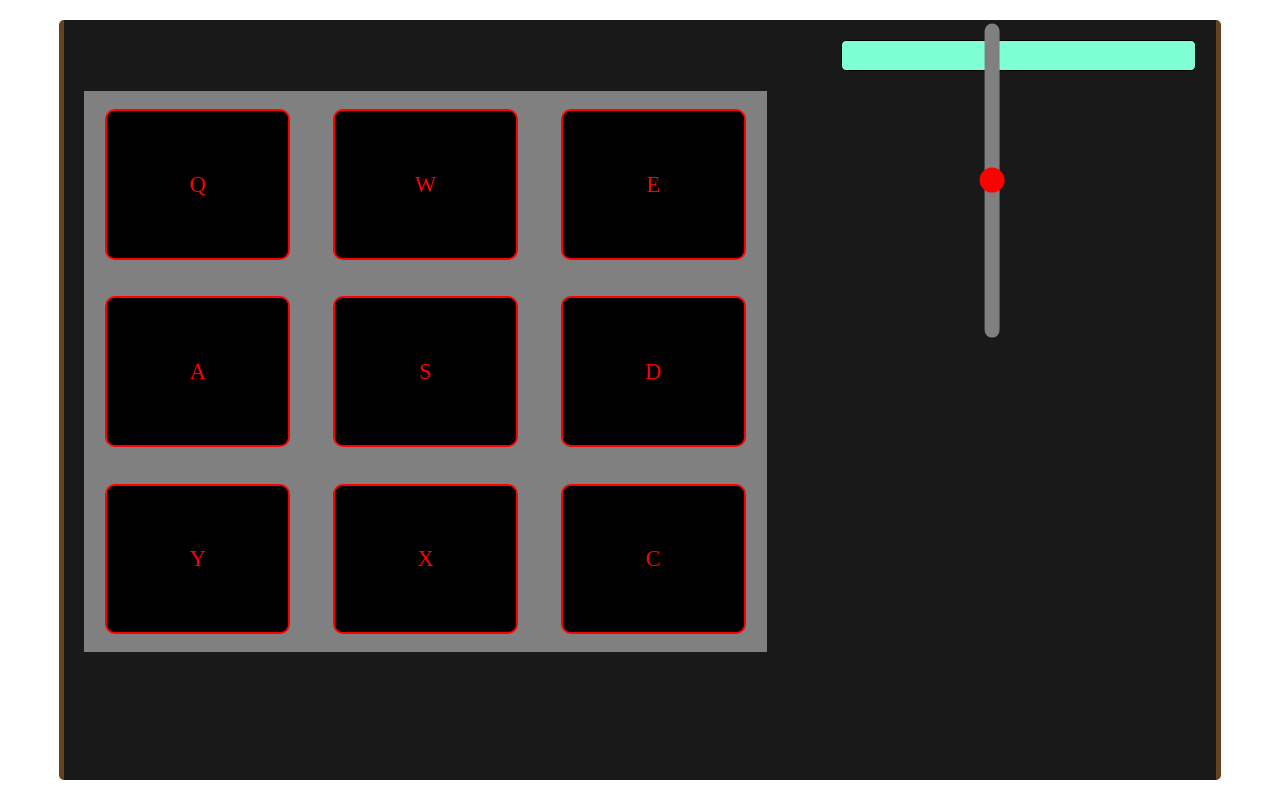
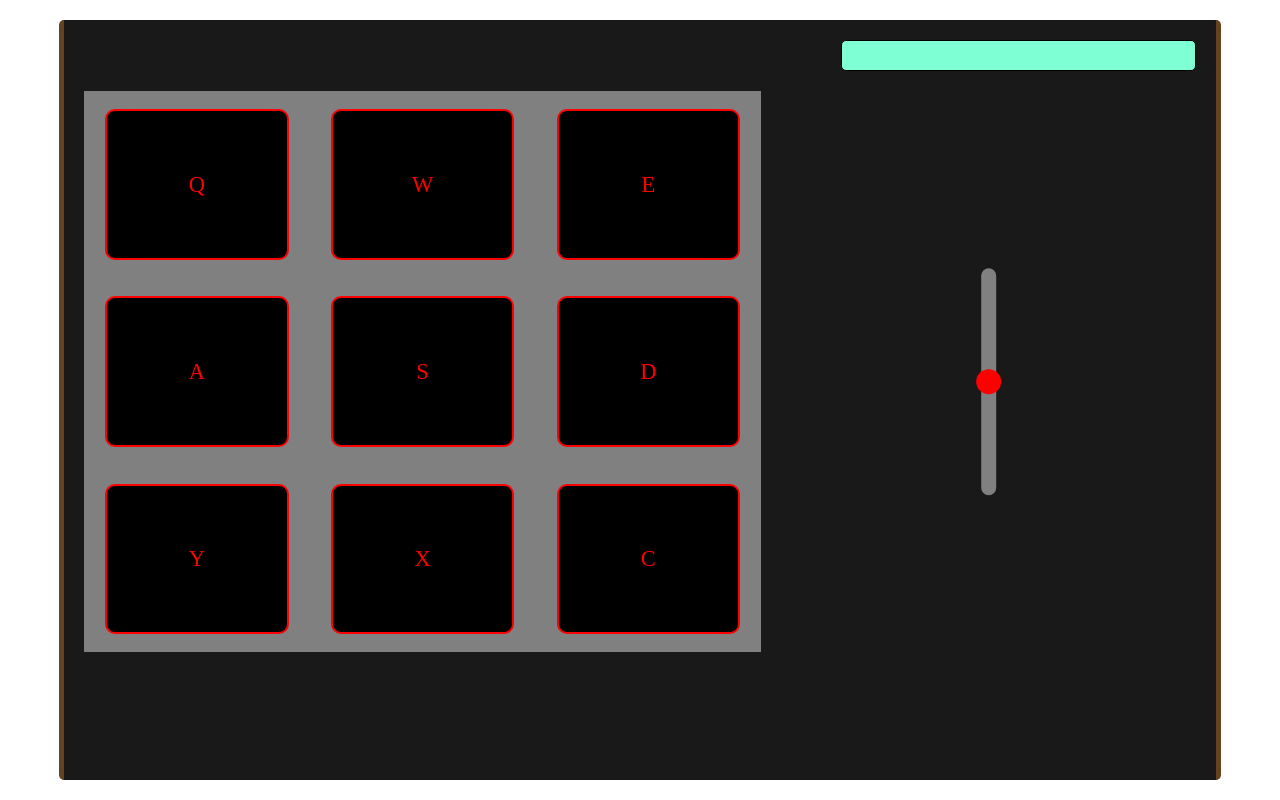
Before and after one commit to domotord90/react-drum, a React (Create React App) app: page / in a window 1280 px wide. Built offline with nearby package versions, Linux system fonts and the light colour scheme.

Commit message:
volume control positioning

```diff
--- a/src/styles/App.css
+++ b/src/styles/App.css
@@ -37,9 +37,11 @@
 
 .volume-control-container {
   width: 40%;
-  height: 100%;
+  height: 80%;
   display: flex;
   justify-content: center;
+  position: relative;
+  padding: 5px;
 }
 
 .volume-control {
@@ -50,7 +52,7 @@
   background: grey;
   transition: opacity 0.2s;
   border-radius: 20px;
-  position: relative;
+  position: absolute;
   top: 100px;
 }
 
@@ -69,8 +71,9 @@
   }
 
   .volume-control {
-    width: 70%;
-    top: 80px;
+    width: 50%;
+    /* top: 80px; */
+    top: 50%;
   }
 }
 
```
